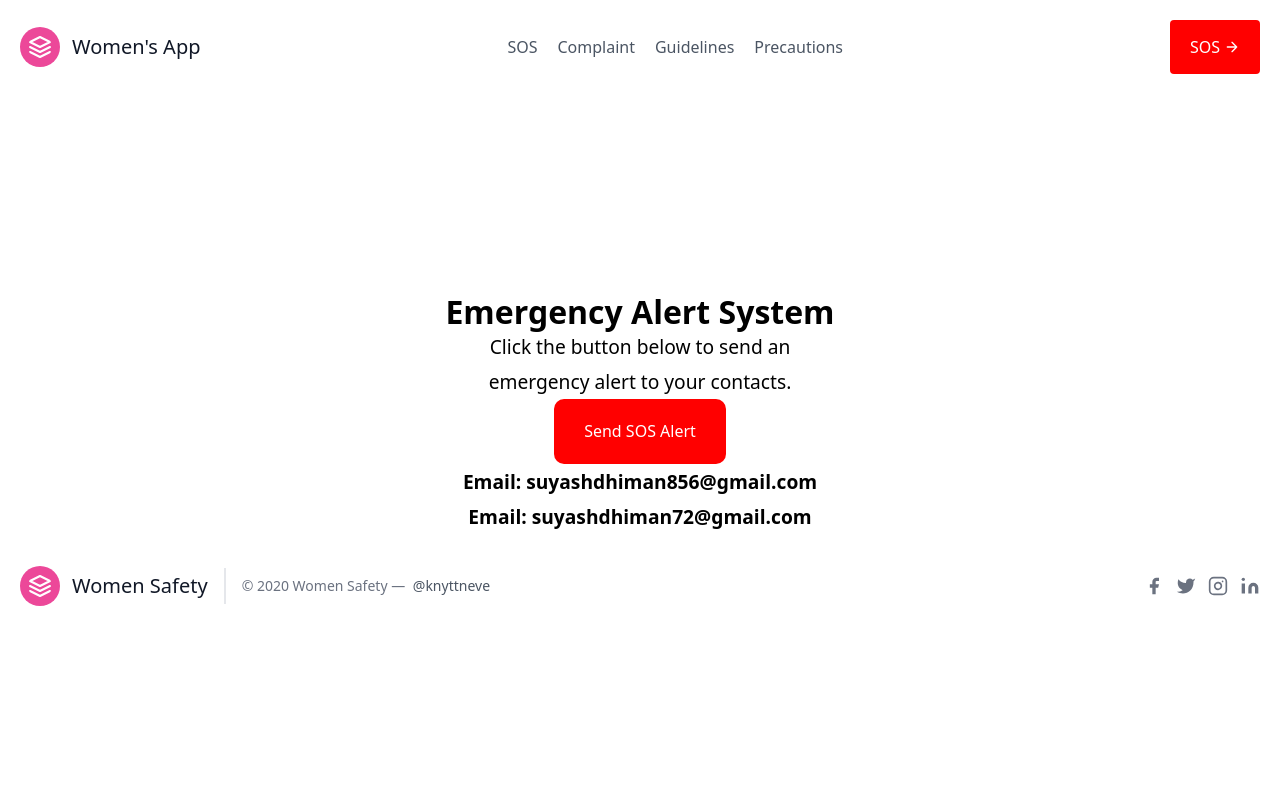
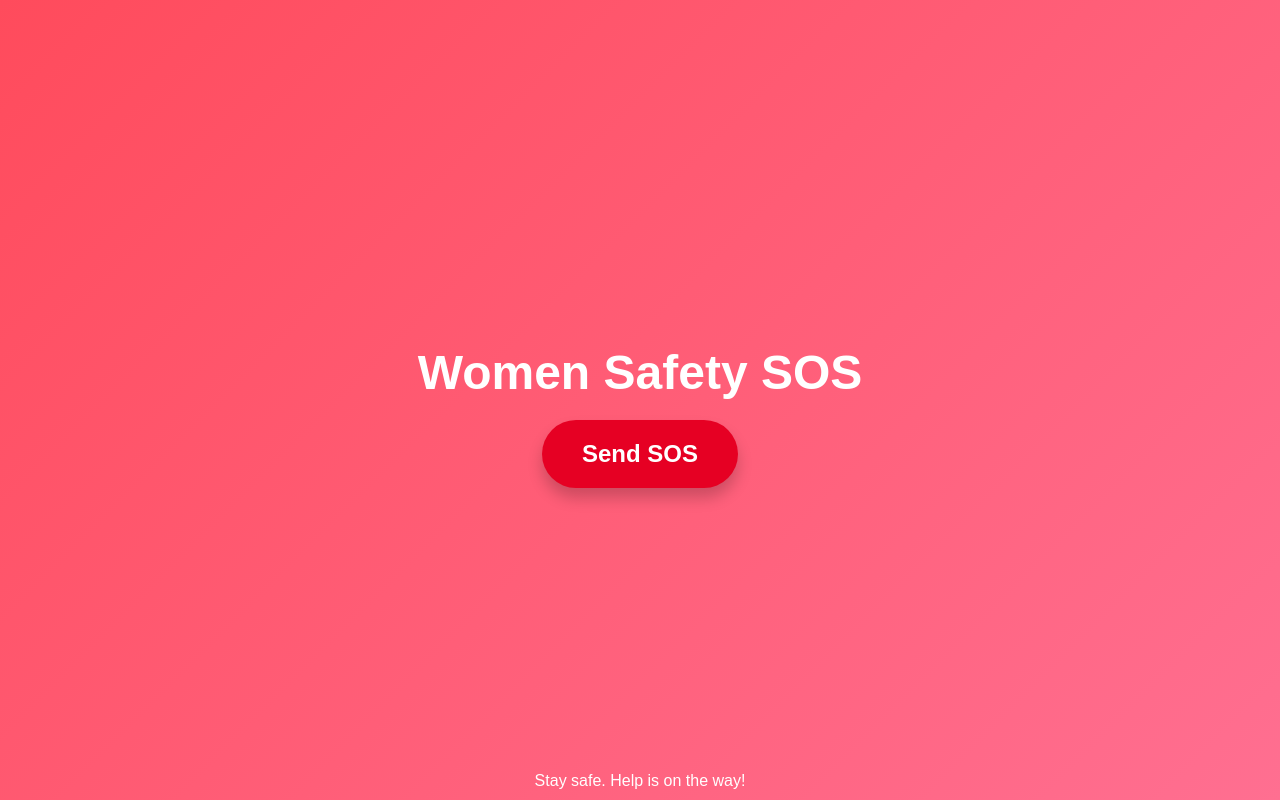
Before and after one commit to SuyashDhiman856/Women-Safety, a Node server app: page /emergency in a window 1280 px wide. Run offline with Node 20, Linux system fonts and the light colour scheme; some libraries are stand-ins or nearby versions.

Commit message:
Add files via upload

```diff
--- a/index.js
+++ b/index.js
@@ -1,12 +1,68 @@
 const express = require("express");
 const path = require("path");
+const bodyParser = require('body-parser');
+const cors = require('cors');
+const nodemailer = require('nodemailer');
+const twilio = require('twilio');
 const app = express();
-const port = 3000;
+
+const accountSid = 'AC2b06d0c9bd650fb1f4bbc2f7e45bd8d7';
+const authToken = 'ba1d859d64090d4580e8d73e1af9fef2';
+const twilioClient = twilio(accountSid, authToken);
 
 app.use('/', express.static(path.join(__dirname, "views")));
 app.use(express.static(path.join(__dirname, "script")));
 app.use(require(path.join(__dirname, "router/router.js")))
 
-app.listen(port, () => {
-    console.log(`Women safety app is running on ${port}`);
-})
+app.use(cors());
+app.use(bodyParser.json());
+
+const transporter = nodemailer.createTransport({
+    service: 'gmail',
+    auth: {
+        user: 'suyashdhiman856@gmail.com',
+        pass: 'vpgs afij judu ayst'
+    }
+});
+
+app.use(cors());
+app.use(bodyParser.json());
+
+// POST route to send SOS
+app.post('/api/send-sos', (req, res) => {
+    const { latitude, longitude, recipientEmail, recipientPhone } = req.body;
+
+    // Google Maps link
+    const locationLink = `https://maps.google.com/?q=${latitude},${longitude}`;
+
+    // Send Email
+    const mailOptions = {
+        from: 'suyashdhiman856@gmail.com',
+        to: recipientEmail,
+        subject: 'SOS Alert - Location',
+        text: `The user has send SOS message, location of the user is: ${locationLink}`
+    };
+
+    transporter.sendMail(mailOptions, (error, info) => {
+        if (error) {
+            return res.status(500).json({ message: 'Error sending email', error });
+        } else {
+            console.log('Email sent: ' + info.response);
+
+            twilioClient.messages
+                .create({
+                    body: `SOS Alert! The User is at this location: ${locationLink}`,
+                    from: '+16466817466',
+                    to: recipientPhone,
+                })
+                .then(message => console.log(message.sid))
+                .done();
+        }
+    });
+});
+
+// Start the server
+const PORT = process.env.PORT || 5000;
+app.listen(PORT, () => {
+    console.log(`Server running on port ${PORT}`);
+});
--- a/pages/emergency.html
+++ b/pages/emergency.html
@@ -1,163 +1,197 @@
 <!DOCTYPE html>
 <html lang="en">
   <head>
-    <meta charset="UTF-8">
-    <meta name="viewport" content="width=device-width, initial-scale=1.0">
-    <title>Emergency Call</title>
-    <script src="https://cdn.tailwindcss.com"></script>
+    <meta charset="UTF-8" />
+    <meta name="viewport" content="width=device-width, initial-scale=1.0" />
+    <title>Women Safety SOS</title>
     <style>
-        ul li{
-            font-size: larger;
+      /* Global Styles */
+      body {
+        margin: 0;
+        padding: 0;
+        display: flex;
+        justify-content: center;
+        align-items: center;
+        height: 100vh;
+        background: linear-gradient(135deg, #ff4b5c, #ff6f91);
+        font-family: "Arial", sans-serif;
+      }
+
+      /* Container for the button and display */
+      .container {
+        display: flex;
+        flex-direction: column;
+        align-items: center;
+        text-align: center;
+      }
+
+      /* Header Title */
+      h1 {
+        color: white;
+        font-size: 3rem;
         font-weight: bold;
+        margin-bottom: 20px;
+      }
+
+      /* SOS Button Styles */
+      #sosButton {
+        padding: 20px 40px;
+        font-size: 1.5rem;
+        font-weight: bold;
+        color: white;
+        background: #e60023; /* Red color */
+        border: none;
+        border-radius: 50px;
+        box-shadow: 0 10px 15px rgba(0, 0, 0, 0.2);
+        transition: transform 0.2s, box-shadow 0.2s;
+        cursor: pointer;
+      }
+
+      #sosButton:hover {
+        transform: scale(1.1);
+        box-shadow: 0 15px 20px rgba(0, 0, 0, 0.3);
+        background: #ff0055; /* Darker pinkish-red on hover */
+      }
+
+      #sosButton:active {
+        transform: scale(0.98);
+        box-shadow: 0 5px 10px rgba(0, 0, 0, 0.2);
+      }
+
+      /* Display area for showing location data */
+      .location-info {
+        margin-top: 20px;
+        padding: 20px;
+        background: rgba(255, 255, 255, 0.8);
+        border-radius: 10px;
+        box-shadow: 0 5px 10px rgba(0, 0, 0, 0.1);
+        color: #e60023;
+        font-size: 1.2rem;
+        font-weight: bold;
+        width: 100%;
+        max-width: 400px;
+        text-align: left;
+      }
+
+      .location-info p {
+        margin: 5px 0;
+      }
+
+      /* Footer text */
+      footer {
+        position: absolute;
+        bottom: 10px;
+        font-size: 1rem;
+        color: white;
+      }
+
+      /* Media Queries for Responsiveness */
+      @media (max-width: 600px) {
+        h1 {
+          font-size: 2rem;
+        }
+
+        #sosButton {
+          padding: 15px 30px;
+          font-size: 1.2rem;
+        }
+
+        .location-info {
+          font-size: 1rem;
+          max-width: 300px;
+        }
       }
     </style>
-    <script>
-        function handleClick()
-        {
-            location.href = "/emergency";
-        }
-    </script>
   </head>
   <body>
-    <header class="text-gray-600 body-font">
-        <div class="container mx-auto flex flex-wrap p-5 flex-col md:flex-row items-center">
-          <a href="/" class="flex title-font font-medium items-center text-gray-900 mb-4 md:mb-0">
-            <svg xmlns="http://www.w3.org/2000/svg" fill="none" stroke="currentColor" stroke-linecap="round" stroke-linejoin="round" stroke-width="2" class="w-10 h-10 text-white p-2 bg-pink-500 rounded-full" viewBox="0 0 24 24">
-              <path d="M12 2L2 7l10 5 10-5-10-5zM2 17l10 5 10-5M2 12l10 5 10-5"></path>
-            </svg>
-            <span class="ml-3 text-xl">Women's App</span>
-          </a>
-          <nav class="md:ml-auto md:mr-auto flex flex-wrap items-center text-base justify-center">
-            <a href="/emergency" class="mr-5 hover:text-gray-900">SOS</a>
-            <a href="/complaint" class="mr-5 hover:text-gray-900">Complaint</a>
-            <a href="/guidelines" class="mr-5 hover:text-gray-900">Guidelines</a>
-            <a href="/precautions" class="mr-5 hover:text-gray-900">Precautions</a>
-          </nav>
-          <button onclick="handleClick()" style="background-color: red; color: white; padding: 15px 20px;" class="inline-flex items-center bg-gray-100 border-0 py-1 px-3 focus:outline-none hover:bg-gray-200 rounded text-base mt-4 md:mt-0">SOS
-            <svg fill="none" stroke="currentColor" stroke-linecap="round" stroke-linejoin="round" stroke-width="2" class="w-4 h-4 ml-1" viewBox="0 0 24 24">
-              <path d="M5 12h14M12 5l7 7-7 7"></path>
-            </svg>
-          </button>
+    <div class="container">
+      <h1>Women Safety SOS</h1>
+      <button id="sosButton">Send SOS</button>
+      <div id="locationDisplay" class="location-info" style="display: none">
+        <p id="latitude">Latitude:</p>
+        <p id="longitude">Longitude:</p>
+        <p id="timestamp">Timestamp:</p>
+        <p id="otherInfo">Status: Waiting for location...</p>
       </div>
-      </header>
-      <div style="width: 400px; display: block; margin: auto; text-align: center; line-height: 35px; margin-top: 200px">
-      <h2 style="font-size:xx-large; font-weight: bold;">Emergency Alert System</h2>
-      <p style="font-size: larger;">Click the button below to send an emergency alert to your contacts.</p>
-
-      <button style="background-color: red;  color: white; padding: 15px 30px; border-radius: 10px;" id="sosButton">Send SOS Alert</button>
-
-      <p id="locationStatus"></p>
-
-      <ul id="contactsList">
-        <li>Email: suyashdhiman856@gmail.com</li>
-        <li>Email: suyashdhiman72@gmail.com</li>
-      </ul>
     </div>
 
-      <!-- <script src="../script/sosAlert.js" type="application/json"></script> -->
+    <footer>Stay safe. Help is on the way!</footer>
+
     <script>
-        // Get the SOS button element
-const sosButton = document.getElementById('sosButton');
-const locationStatus = document.getElementById('locationStatus');
-
-// Emergency contacts (Example list of emails to send alerts)
-const emergencyContacts = ["suyashdhiman856@gmail.com", "suyashdhiman72@gmail.com"];
-
-// Event listener for the SOS button
-sosButton.addEventListener('click', () => {
-  sendEmergencyAlert();
-  shareLocation();
-});
-
-// Function to send an emergency message
-function sendEmergencyAlert() {
-  const message = "SOS! I need help. Please check my location.";
-  emergencyContacts.forEach(contact => {
-    // For simplicity, we are logging to the console. In real applications, you'll integrate with a backend to send emails or texts.
-    console.log(`Sending alert to: ${contact} with message: "${message}"`);
-  });
-  alert('Emergency alert sent to contacts.');
-}
-
-// Function to get and share the user's current location
-function shareLocation() {
+      document
+        .getElementById("sosButton")
+        .addEventListener("click", function () {
+          // Get device location
           if (navigator.geolocation) {
-    navigator.geolocation.getCurrentPosition(showLocation, showError);
-  } else {
-    locationStatus.innerText = "Geolocation is not supported by this browser.";
-  }
-}
-
-// Success callback for geolocation
-function showLocation(position) {
+            navigator.geolocation.getCurrentPosition(
+              function (position) {
                 const latitude = position.coords.latitude;
                 const longitude = position.coords.longitude;
+                const timestamp = new Date(position.timestamp);
 
-  locationStatus.innerText = `Your current location is Latitude: ${latitude}, Longitude: ${longitude}.`;
+                // Update the display with the location data
+                document.getElementById(
+                  "latitude"
+                ).textContent = `Latitude: ${latitude}`;
+                document.getElementById(
+                  "longitude"
+                ).textContent = `Longitude: ${longitude}`;
+                document.getElementById(
+                  "timestamp"
+                ).textContent = `Timestamp: ${timestamp}`;
+                document.getElementById("otherInfo").textContent =
+                  "SOS alert is being sent...";
 
-  // Send the location to emergency contacts (in practice, this would be done via backend services)
-  emergencyContacts.forEach(contact => {
-    console.log(`Sending location to: ${contact} - Latitude: ${latitude}, Longitude: ${longitude}`);
+                document.getElementById("locationDisplay").style.display =
+                  "block";
+
+                // Send location to backend with multiple recipients
+                fetch("http://localhost:5000/api/send-sos", {
+                  method: "POST",
+                  headers: {
+                    "Content-Type": "application/json",
+                  },
+                  body: JSON.stringify({
+                    latitude: latitude,
+                    longitude: longitude,
+                    recipientEmail : 'codebits7@gmail.com',
+                    recipientPhone : '+917017858659',
+                  }),
+                })
+                  .then((response) => {
+                    if (!response.ok) {
+                      return response.text().then((text) => {
+                        throw new Error(text);
                       });
-  alert('Your location has been shared with your emergency contacts.');
                     }
-
-// Error handling for geolocation
-function showError(error) {
-  switch (error.code) {
-    case error.PERMISSION_DENIED:
-      locationStatus.innerText = "User denied the request for Geolocation.";
-      break;
-    case error.POSITION_UNAVAILABLE:
-      locationStatus.innerText = "Location information is unavailable.";
-      break;
-    case error.TIMEOUT:
-      locationStatus.innerText = "The request to get user location timed out.";
-      break;
-    case error.UNKNOWN_ERROR:
-      locationStatus.innerText = "An unknown error occurred.";
-      break;
+                    return response.json();
+                  })
+                  .then((data) => {
+                    console.log("Success:", data);
+                    alert("SOS alert sent successfully!");
+                    document.getElementById("otherInfo").textContent =
+                      "SOS alert sent successfully!";
+                  })
+                  .catch((error) => {
+                    console.error("Error:", error);
+                    alert("Failed to send SOS alert: " + error.message);
+                    document.getElementById("otherInfo").textContent =
+                      "Failed to send SOS alert.";
+                  });
+              },
+              function (error) {
+                console.error("Error getting location:", error);
+                alert("Unable to get location.");
+                document.getElementById("otherInfo").textContent =
+                  "Unable to get location.";
               }
+            );
+          } else {
+            alert("Geolocation is not supported by this browser.");
+            document.getElementById("otherInfo").textContent =
+              "Geolocation is not supported.";
           }
-
+        });
     </script>
-
-<footer class="text-gray-600 body-font">
-    <div class="container px-5 py-8 mx-auto flex items-center sm:flex-row flex-col">
-      <a class="flex title-font font-medium items-center md:justify-start justify-center text-gray-900">
-        <svg xmlns="http://www.w3.org/2000/svg" fill="none" stroke="currentColor" stroke-linecap="round" stroke-linejoin="round" stroke-width="2" class="w-10 h-10 text-white p-2 bg-pink-500 rounded-full" viewBox="0 0 24 24">
-          <path d="M12 2L2 7l10 5 10-5-10-5zM2 17l10 5 10-5M2 12l10 5 10-5"></path>
-        </svg>
-        <span class="ml-3 text-xl">Women Safety</span>
-      </a>
-      <p class="text-sm text-gray-500 sm:ml-4 sm:pl-4 sm:border-l-2 sm:border-gray-200 sm:py-2 sm:mt-0 mt-4">© 2020 Women Safety —
-        <a href="https://twitter.com/knyttneve" class="text-gray-600 ml-1" rel="noopener noreferrer" target="_blank">@knyttneve</a>
-      </p>
-      <span class="inline-flex sm:ml-auto sm:mt-0 mt-4 justify-center sm:justify-start">
-        <a class="text-gray-500">
-          <svg fill="currentColor" stroke-linecap="round" stroke-linejoin="round" stroke-width="2" class="w-5 h-5" viewBox="0 0 24 24">
-            <path d="M18 2h-3a5 5 0 00-5 5v3H7v4h3v8h4v-8h3l1-4h-4V7a1 1 0 011-1h3z"></path>
-          </svg>
-        </a>
-        <a class="ml-3 text-gray-500">
-          <svg fill="currentColor" stroke-linecap="round" stroke-linejoin="round" stroke-width="2" class="w-5 h-5" viewBox="0 0 24 24">
-            <path d="M23 3a10.9 10.9 0 01-3.14 1.53 4.48 4.48 0 00-7.86 3v1A10.66 10.66 0 013 4s-4 9 5 13a11.64 11.64 0 01-7 2c9 5 20 0 20-11.5a4.5 4.5 0 00-.08-.83A7.72 7.72 0 0023 3z"></path>
-          </svg>
-        </a>
-        <a class="ml-3 text-gray-500">
-          <svg fill="none" stroke="currentColor" stroke-linecap="round" stroke-linejoin="round" stroke-width="2" class="w-5 h-5" viewBox="0 0 24 24">
-            <rect width="20" height="20" x="2" y="2" rx="5" ry="5"></rect>
-            <path d="M16 11.37A4 4 0 1112.63 8 4 4 0 0116 11.37zm1.5-4.87h.01"></path>
-          </svg>
-        </a>
-        <a class="ml-3 text-gray-500">
-          <svg fill="currentColor" stroke="currentColor" stroke-linecap="round" stroke-linejoin="round" stroke-width="0" class="w-5 h-5" viewBox="0 0 24 24">
-            <path stroke="none" d="M16 8a6 6 0 016 6v7h-4v-7a2 2 0 00-2-2 2 2 0 00-2 2v7h-4v-7a6 6 0 016-6zM2 9h4v12H2z"></path>
-            <circle cx="4" cy="4" r="2" stroke="none"></circle>
-          </svg>
-        </a>
-      </span>
-    </div>
-  </footer>
   </body>
 </html>
--- a/router/router.js
+++ b/router/router.js
@@ -26,4 +26,5 @@ router.get("/emergency", (req, res) => {
 router.get("/guidelines", (req, res) => {
     res.sendFile(path.join(__dirname, "../pages/guidelines.html"));
 })
+
 module.exports = router;
```
Also changed, not shown: pages/test.html (added, +178 -0 lines), text.txt (added, +46 -0 lines). Lines whose indentation alone changed are shown as unchanged.
